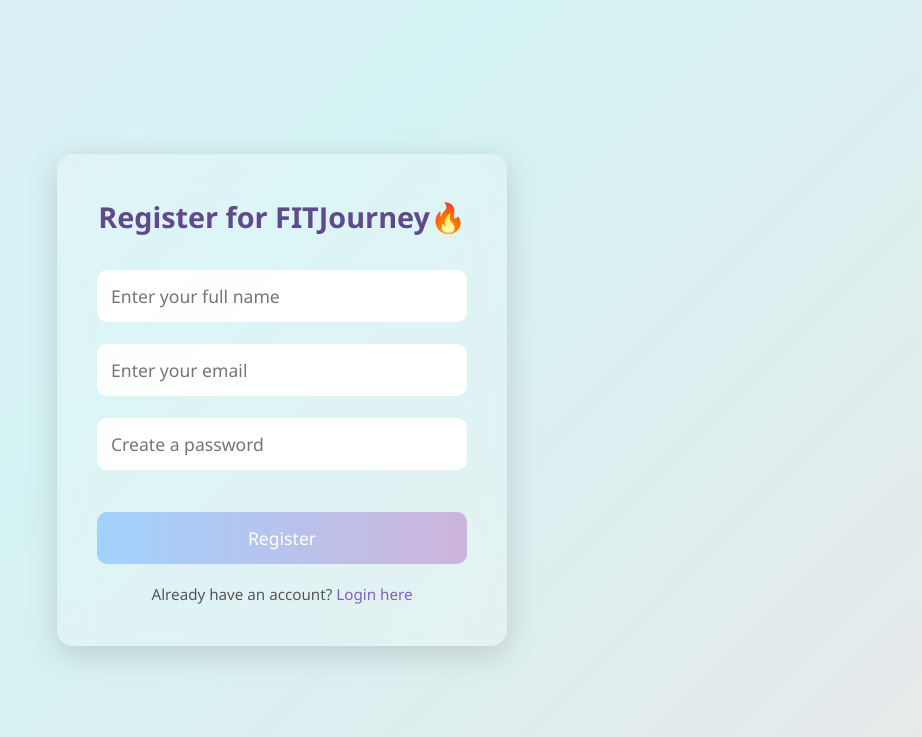
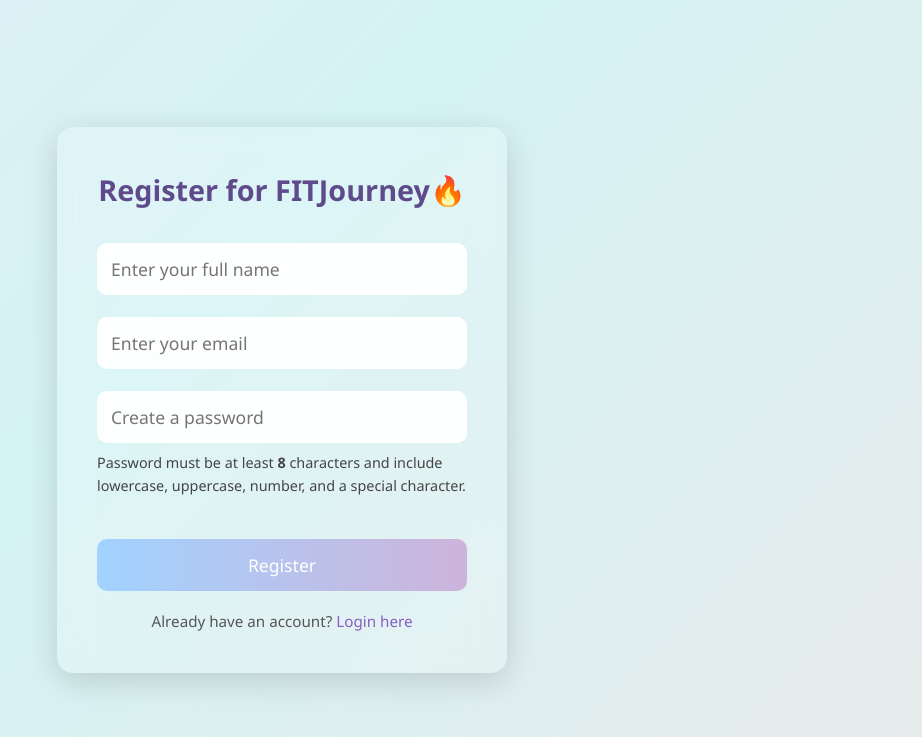
Before and after one commit to Davaladarshini/fitjourney, a Flask app: page /register in a window 1280 px wide. Shown: the top 737 px of the page, without its empty margins (358-1280 px from the left). Run offline with Flask 3, Linux system fonts and the light colour scheme.

Commit message:
Added password validation, hashing & updated auth routes

```diff
--- a/fitjourney/routes_auth.py
+++ b/fitjourney/routes_auth.py
@@ -1,7 +1,9 @@
-# davaladarshini/fitjourney/fitjourney-91d06a9bed6e94f39b02db2c17256440962f8b46/fitjourney/routes_auth.py
+# fitjourney/routes_auth.py
 from flask import Blueprint, render_template, request, redirect, url_for, session, flash
-from .extensions import users_collection, personal_details_collection, health_issues_collection, gemini_client # Updated import
+from .extensions import users_collection, personal_details_collection, health_issues_collection, gemini_client
 from datetime import datetime
+import re
+from werkzeug.security import generate_password_hash, check_password_hash
 
 auth_bp = Blueprint('auth', __name__)
 
@@ -14,8 +16,8 @@ def process_health_issues_with_ai(user_text):
     system_prompt = "You are a medical assistant. Extract specific health conditions from the user's text. Return ONLY a comma-separated list of conditions (e.g., 'Hypertension, Knee Injury'). If none, return 'None'."
 
     try:
-        response = gemini_client.models.generate_content( # Updated API call
-            model="gemini-2.5-flash", # Using the Gemini model
+        response = gemini_client.models.generate_content(
+            model="gemini-2.5-flash",
             contents=[
                 {"role": "user", "parts": [
                     {"text": system_prompt},
@@ -24,13 +26,12 @@ def process_health_issues_with_ai(user_text):
             ],
             config={"temperature": 0.0}
         )
-        ai_summary = response.text # Use .text for the response content
+        ai_summary = response.text
         return ai_summary
     except Exception as e:
         print(f"AI Error: {e}")
-        return user_text # Fallback to raw text if AI fails
+        return user_text  # Fallback to raw text if AI fails
 
-# ... (rest of the file remains the same)
 # --- Routes ---
 
 @auth_bp.route('/')
@@ -41,14 +42,15 @@ def index():
 @auth_bp.route('/login', methods=['GET', 'POST'])
 def login():
     if request.method == 'POST':
-        email = request.form['email']
+        email = request.form['email'].strip().lower()
         password = request.form['password']
 
-        user = users_collection.find_one({'email': email, 'password': password})
-        if user:
-            session['user_name'] = user['name']
-            session['user_email'] = user['email']
-            flash(f"Welcome back, {user['name']}!")
+        # Find user by email
+        user = users_collection.find_one({'email': email})
+        if user and 'password' in user and check_password_hash(user['password'], password):
+            session['user_name'] = user.get('name')
+            session['user_email'] = user.get('email')
+            flash(f"Welcome back, {user.get('name')}!")
             return redirect(url_for('auth.welcome'))
         else:
             flash("Invalid email or password.")
@@ -60,19 +62,36 @@ def login():
 @auth_bp.route('/register', methods=['GET', 'POST'])
 def register():
     if request.method == 'POST':
-        name = request.form['name']
-        email = request.form['email']
-        password = request.form['password']
+        name = request.form.get('name', '').strip()
+        email = request.form.get('email', '').strip().lower()
+        password = request.form.get('password', '')
 
+        # Basic field validation
+        if not name or not email or not password:
+            flash('Please fill all required fields.', 'danger')
+            return render_template('register.html', name=name, email=email)
+
+        # Password policy: lowercase, uppercase, digit, special char, min length 8
+        PASSWORD_REGEX = re.compile(
+            r'^(?=.*[a-z])(?=.*[A-Z])(?=.*\d)(?=.*[!@#$%^&*()_+\-=\[\]{};\'":\\|,.<>\/?]).{8,64}$'
+        )
+        if not PASSWORD_REGEX.fullmatch(password):
+            flash("Password must contain lowercase, uppercase, number, special character and be 8–64 characters long.", "danger")
+            return render_template('register.html', name=name, email=email)
+
+        # Check if email already registered
         if users_collection.find_one({'email': email}):
             flash('Email already registered.')
             return redirect(url_for('auth.register'))
 
-        # 1. Create Login Entry
+        # Hash password before storing
+        hashed_password = generate_password_hash(password)
+
+        # 1. Create Login Entry (store hashed password)
         users_collection.insert_one({
             'name': name,
             'email': email,
-            'password': password,
+            'password': hashed_password,
             'created_at': datetime.now()
         })
 
@@ -144,9 +163,10 @@ def save_profile():
     weight = None
     bmi = None
     try:
-        height = float(data['height'])
-        weight = float(data['weight'])
-        bmi = round(weight / ((height / 100) ** 2), 2)
+        height = float(data.get('height')) if data.get('height') else None
+        weight = float(data.get('weight')) if data.get('weight') else None
+        if height and weight:
+            bmi = round(weight / ((height / 100) ** 2), 2)
     except (ValueError, TypeError):
         pass
 
@@ -167,7 +187,7 @@ def save_profile():
         {'$set': {
             'DoB': dob_val,
             'age': age,
-            'gender': data['gender'],
+            'gender': data.get('gender'),
             'height': height,
             'weight': weight,
             'bmi': bmi
--- a/fitjourney/templates/register.html
+++ b/fitjourney/templates/register.html
@@ -101,6 +101,19 @@
         .auth-switch a:hover {
             text-decoration: underline;
         }
+
+        /* Minimal styles for the added password requirement & feedback */
+        .pwd-requirements {
+            display: block;
+            margin-top: 8px;
+            font-size: 0.9rem;
+            color: #444;
+        }
+        .pwd-feedback {
+            margin-top: 8px;
+            font-size: 0.95rem;
+            display: none;
+        }
     </style>
 </head>
 <body>
@@ -120,6 +133,11 @@
             <div class="form-group">
                 <label for="password"></label>
                 <input type="password" id="password" name="password" placeholder="Create a password" required autocomplete="new-password">
+                <!-- ADDED: password requirement message (minimal, non-intrusive) -->
+                <small id="pwd-requirements" class="pwd-requirements">
+                    Password must be at least <strong>8</strong> characters and include lowercase, uppercase, number, and a special character.
+                </small>
+                <div id="pwd-feedback" class="pwd-feedback" aria-live="polite"></div>
             </div>
 
             <button type="submit" class="btn-submit">Register</button>
@@ -129,5 +147,43 @@
             Already have an account? <a href="{{ url_for('auth.login') }}">Login here</a>
         </div>
     </div>
+
+    <!-- ADDED: client-side validation script (keeps everything else unchanged) -->
+    <script>
+    (function () {
+        const pwd = document.getElementById('password');
+        const form = pwd.closest('form') || document.querySelector('form');
+        const feedback = document.getElementById('pwd-feedback');
+
+        // Regex: at least one lowercase, uppercase, digit, special char, minimum length 8
+        const pwdRegex = /(?=.*[a-z])(?=.*[A-Z])(?=.*\d)(?=.*[!@#$%^&*()_+\-=\[\]{};':"\\|,.<>\/?]).{8,}/;
+
+        // Live feedback while typing
+        pwd.addEventListener('input', () => {
+            const v = pwd.value;
+            if (!v) {
+                feedback.style.display = 'none';
+                return;
+            }
+            const ok = pwdRegex.test(v);
+            feedback.style.display = 'block';
+            feedback.style.color = ok ? 'green' : '#c00';
+            feedback.textContent = ok ? 'Password looks good.' : 'Password must be 8+ chars and include lowercase, uppercase, number, and special character.';
+        });
+
+        // Prevent form submit if password invalid
+        if (form) {
+            form.addEventListener('submit', (e) => {
+                if (!pwdRegex.test(pwd.value)) {
+                    e.preventDefault();
+                    feedback.style.display = 'block';
+                    feedback.style.color = '#c00';
+                    feedback.textContent = 'Please follow the password requirements before registering.';
+                    pwd.focus();
+                }
+            });
+        }
+    })();
+    </script>
 </body>
 </html>
--- a/requirements.txt
+++ b/requirements.txt
@@ -1,3 +1,4 @@
+
 # davaladarshini/fitjourney/fitjourney-91d06a9bed6e94f39b02db2c17256440962f8b46/requirements.txt
 flask
 pymongo
```
Also changed, not shown: 1 other file.
